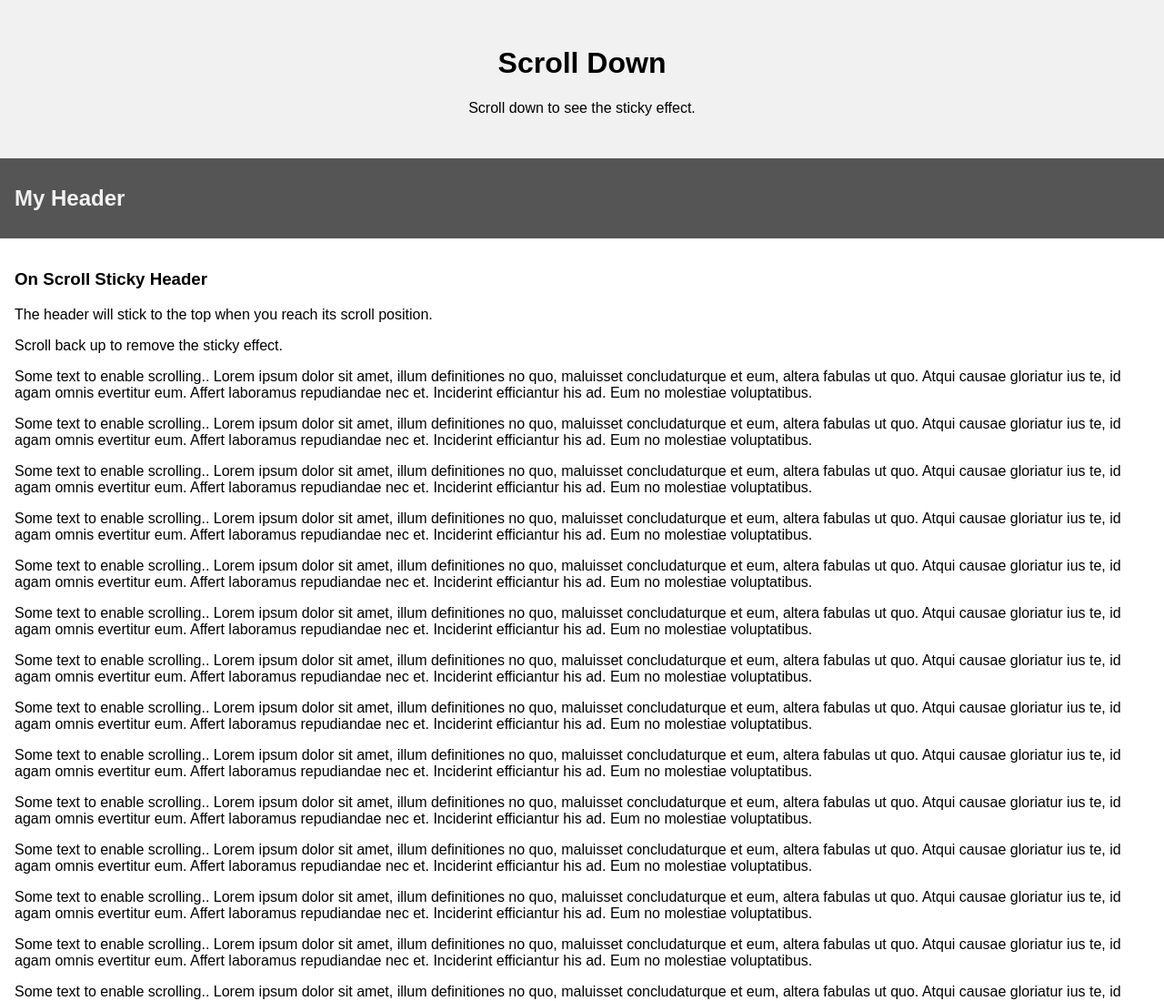
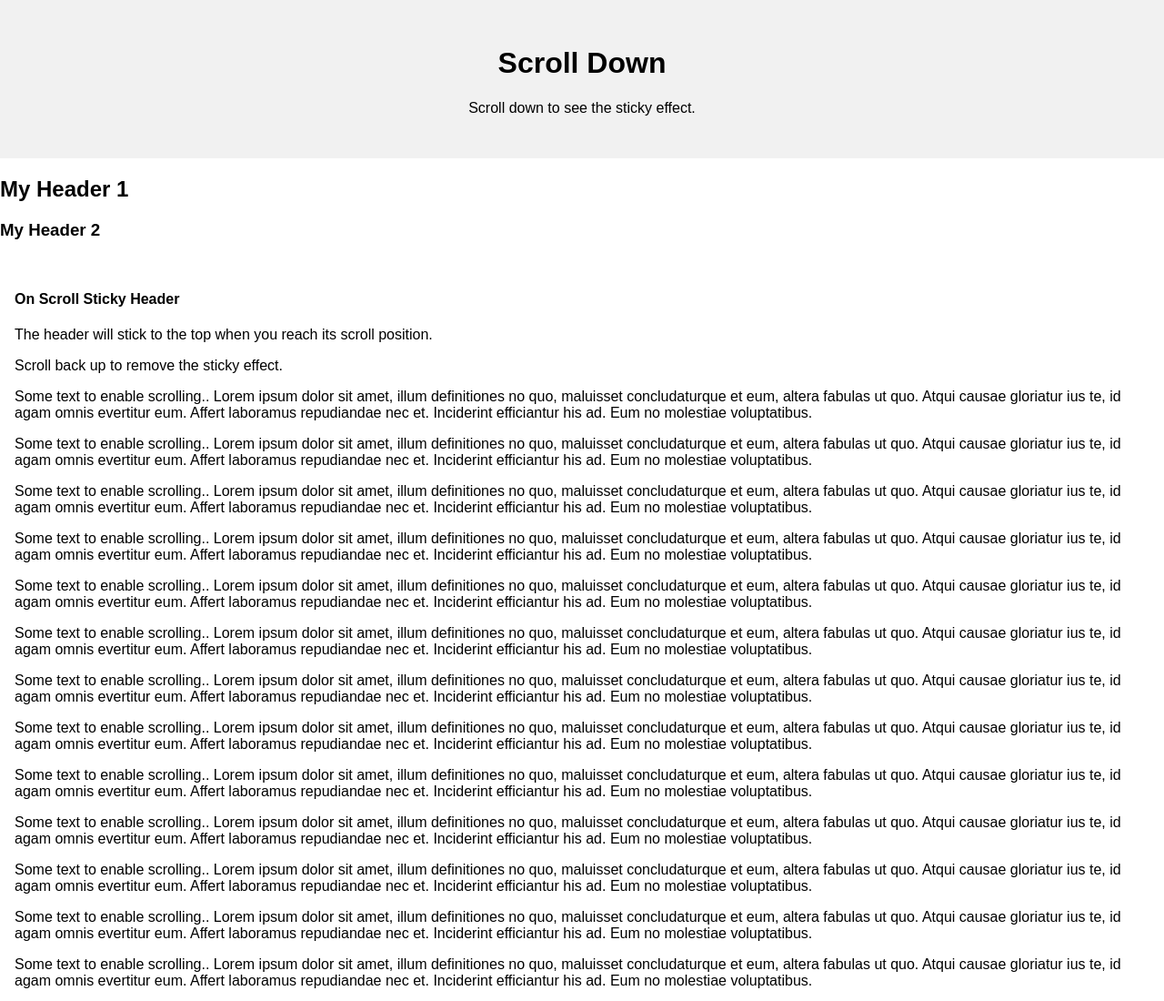
Before and after one commit to johnthedy/coursera-test, a plain HTML site: page index.html in a window 1280 px wide. Shown: the top 1100 px of the page at 91% size. Drawn offline with Linux system fonts and the light colour scheme.

Commit message:
my webpage

```diff
--- a/index.html
+++ b/index.html
@@ -12,12 +12,16 @@
             <p>Scroll down to see the sticky effect.</p>
         </div>
 
-        <div class="header" id="myHeader">
-            <h2>My Header</h2>
+        <div class="header1" id="myHeader1">
+            <h2>My Header 1</h2>
+        </div>
+
+        <div class="header2" id="myHeader2">
+            <h3>My Header 2</h3>
         </div>
 
         <div class="content">
-            <h3>On Scroll Sticky Header</h3>
+            <h4>On Scroll Sticky Header</h3>
             <p>The header will stick to the top when you reach its scroll position.</p>
             <p>Scroll back up to remove the sticky effect.</p>
             <p>Some text to enable scrolling.. Lorem ipsum dolor sit amet, illum definitiones no quo, maluisset concludaturque et eum, altera fabulas ut quo. Atqui causae gloriatur ius te, id agam omnis evertitur eum. Affert laboramus repudiandae nec et. Inciderint efficiantur his ad. Eum no molestiae voluptatibus.</p>
```
